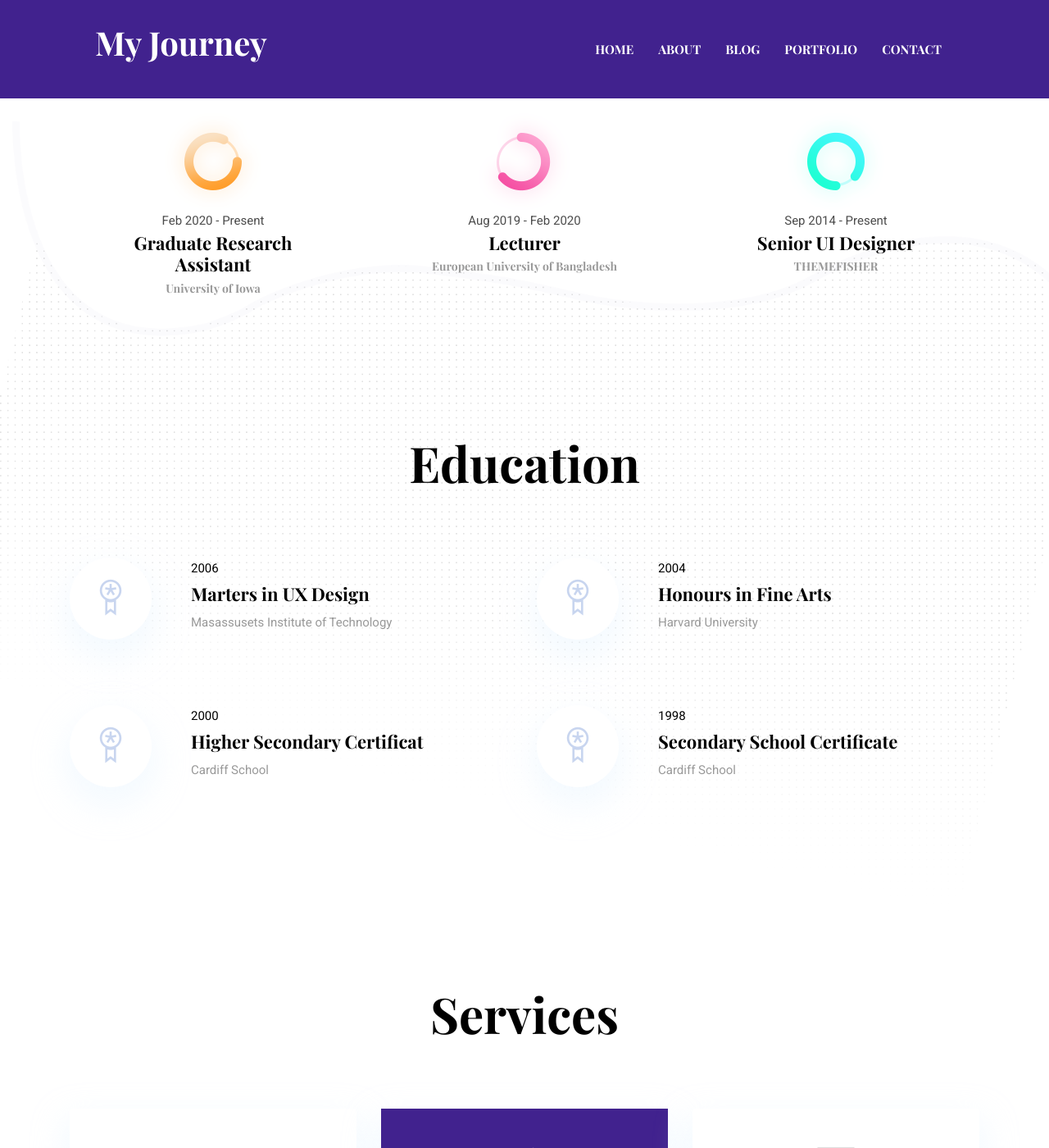
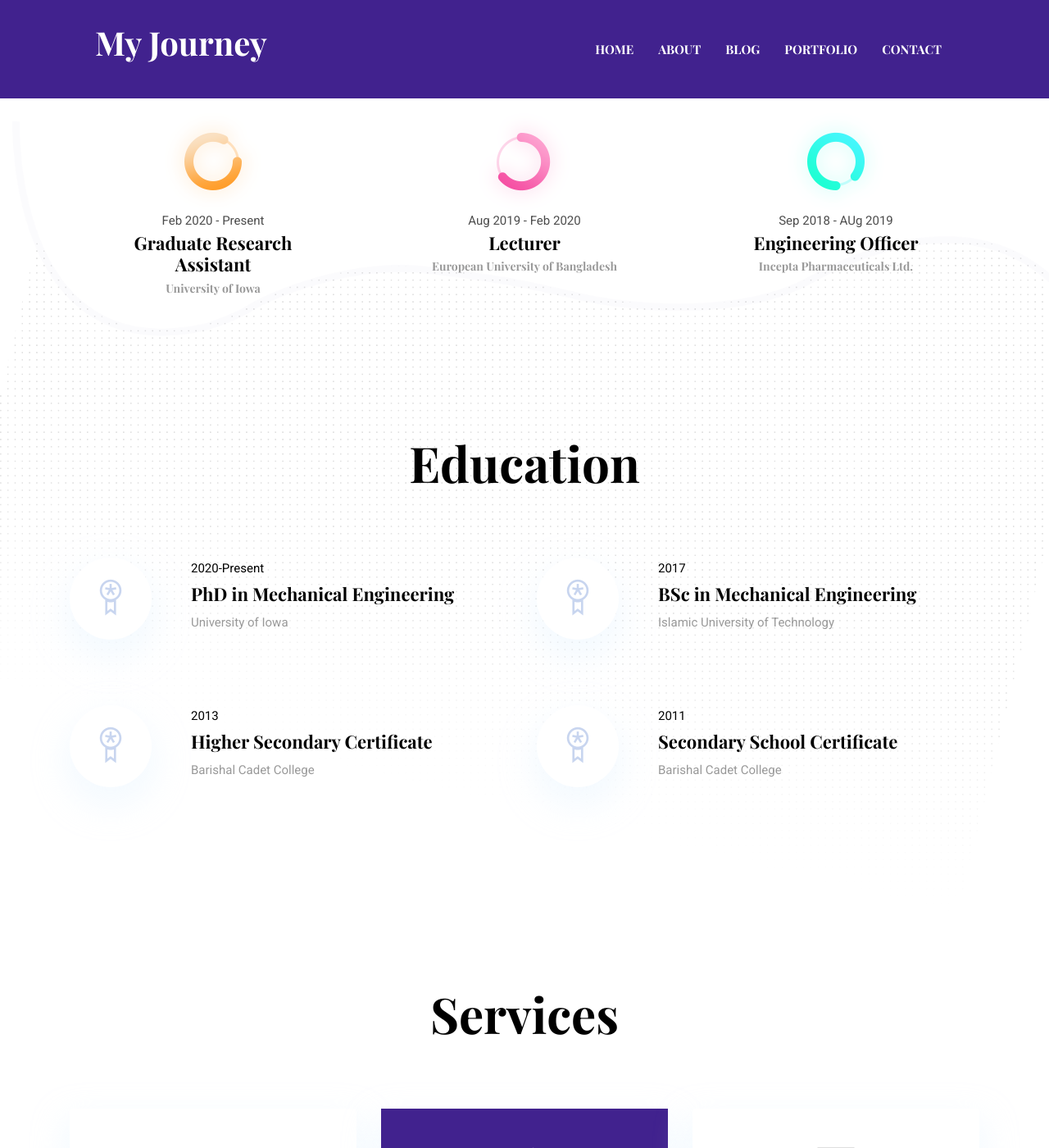
Before and after one commit to shakib1490/shakib1490.github.io, a Jekyll site: the page built from index.html, in a window 1280 px wide and 1400 px high, scrolled down 2212 px. Shown: the whole window at 82% size. Built offline with Jekyll 4.4.1, drawn with Linux system fonts in a browser that asks for light colours.

Commit message:
Update settings.yml

```diff
--- a/_data/settings.yml
+++ b/_data/settings.yml
@@ -110,7 +110,7 @@ experience-title: Experience
 experience:
 - {name: Graduate Research Assistant, icon: 'icon-2.png', date: 'Feb 2020 - Present', organization: 'University of Iowa'}
 - {name: Lecturer, icon: 'icon-1.png', date: 'Aug 2019 - Feb 2020', organization: 'European University of Bangladesh'}
-- {name: Senior UI Designer, icon: 'icon-3.png', date: 'Sep 2014 - Present', organization: 'THEMEFISHER'}
+- {name: Engineering Officer, icon: 'icon-3.png', date: 'Sep 2018 - AUg 2019', organization: 'Incepta Pharmaceuticals Ltd.'}
 
 
 #-------------------------------
@@ -118,10 +118,10 @@ experience:
 
 education-title: Education
 education:
-- {name: Marters in UX Design, date: '2006', organization: 'Masassusets Institute of Technology'}
-- {name: Honours in Fine Arts, date: '2004', organization: 'Harvard University'}
-- {name: Higher Secondary Certificat, date: '2000', organization: 'Cardiff School'}
-- {name: Secondary School Certificate, date: '1998', organization: 'Cardiff School'}
+- {name: PhD in Mechanical Engineering, date: '2020-Present', organization: 'University of Iowa'}
+- {name: BSc in Mechanical Engineering, date: '2017', organization: 'Islamic University of Technology'}
+- {name: Higher Secondary Certificate, date: '2013', organization: 'Barishal Cadet College'}
+- {name: Secondary School Certificate, date: '2011', organization: 'Barishal Cadet College'}
 
 
 #-------------------------------
```
